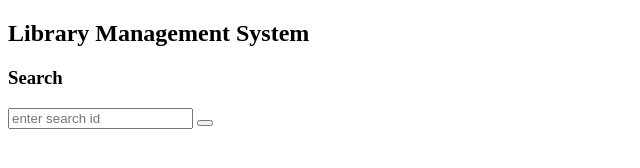
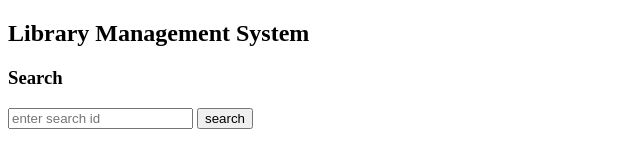
Before and after one commit to chandu2303n/labinternal, a plain HTML site: page index.html in a window 1280 px wide. Shown: the whole page, without its empty margins (0-640 px from the left). Drawn offline with Linux system fonts and the light colour scheme.

Commit message:
small changes

```diff
--- a/index.html
+++ b/index.html
@@ -9,7 +9,7 @@
     <h2>Library Management System</h2>
     <h3>Search</h3>
     <input type="text" id="searchid" placeholder="enter search id">
-    <button type="button" onclick="search()"></button>
+    <button type="button" onclick="search()">search</button>
     <p id="result"></p>
 
 </body>
```
